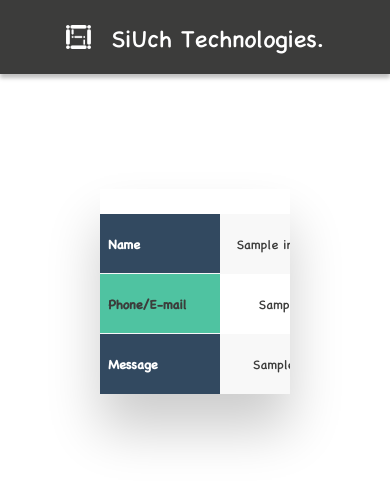
After one commit to uch105/siuch, a Django app: page /admin/inquiry/ in a window 390 px wide. The commit adds this page. Shown: the top 486 px of the page. Run offline with Django 5.2, Linux system fonts and the light colour scheme; a user stored in the database is signed in; tables that the repository leaves empty hold one stand-in row (values such as "Sample post").

Commit message:
Admin inquiry page add

```diff
--- /dev/null
+++ b/main/templates/main/admin-inquiry.html
@@ -0,0 +1,41 @@
+{% extends 'main/admin.html' %}
+
+{% load static %}
+
+{% block title %}
+Admin - Inquiry
+{% endblock %}
+
+{% block link %}
+<link rel="stylesheet" href="{% static 'css/admin.css' %}">
+{% endblock %}
+
+{% block body %}
+
+<div class="container">
+    <div class="inquiry-table">
+        <h2>Inquiry Table</h2>
+        <div class="table-wrapper">
+            <table class="fl-table">
+                <thead>
+                <tr>
+                    <th>Name</th>
+                    <th>Phone/E-mail</th>
+                    <th>Message</th>
+                </tr>
+                </thead>
+                <tbody>
+                {% for inq in inqs %}
+                <tr>
+                    <td>{{ inq.name }}</td>
+                    <td>{{ inq.contact }}</td>
+                    <td>{{ inq.msg|slice:":35"|safe }}...</td>
+                </tr>
+                {% endfor %}
+                <tbody>
+            </table>
+        </div>
+    </div>
+</div>
+
+{% endblock %}
--- /dev/null
+++ b/main/templates/main/admin.html
@@ -0,0 +1,24 @@
+<!DOCTYPE html>
+{% load static %}
+<html lang="en">
+<head>
+    <meta charset="UTF-8">
+    <meta name="viewport" content="width=device-width, initial-scale=1.0">
+    <title>
+        {% block title %}
+        {% endblock %}
+    </title>
+    <link rel="stylesheet" href="{% static 'css/base.css' %}">
+    <link rel="shortcut icon" href="{% static 'images/icons/favicon.ico' %}" type="image/x-icon">
+    <script src="{% static 'js/base.js' %}"></script>
+    {% block link %}
+    {% endblock %}
+</head>
+<body>
+    {% include 'main/nav.html' %}
+
+    {% block body %}
+    {% endblock %}
+
+</body>
+</html>
--- a/main/templates/main/footer.html
+++ b/main/templates/main/footer.html
@@ -15,7 +15,7 @@
             <div style="text-align: center;margin-top: 20px;margin-bottom: 20px;">
                 Phone : <a href="tel:+8801635817747" style="text-decoration: none;color: var(--dark);">+8801841105134</a><br><br>
                 Email : <a href="mailto:tanvirsaklan3660@gmail.com" style="text-decoration: none;color: var(--dark);">siuchtech@gmail.com</a><br><br>
-                Address : 1/2 Dhanmondi, Dhaka - 1205
+                Address : Munsiganj, Dhaka
             </div>
         </div>
     </div>
--- a/main/templates/main/index.html
+++ b/main/templates/main/index.html
@@ -103,8 +103,8 @@ Welcome to SiUch Technologies
     {% csrf_token %}
     <div>Contact Us</div>
     <input type="text" class="inputfield" name="name" placeholder="Your name" required>
-    <input type="email" class="inputfield" name="email" placeholder="Your e-mail/phone">
-    <textarea name="msg" id="" class="textinputfield" placeholder="Ask/Tell anything..."></textarea>
+    <input type="email" class="inputfield" name="email" placeholder="Your e-mail/phone" required>
+    <textarea name="msg" id="" class="textinputfield" placeholder="Ask/Tell anything..." required></textarea>
     <input type="submit" value="Send &#x2197;" class="submit-btn">
 </form>
 {% endblock %}
--- a/main/templates/main/nav.html
+++ b/main/templates/main/nav.html
@@ -4,7 +4,7 @@
         <img src="{% static 'images/icons/siuchw.png' %}" alt="">
         <div class="text">SiUch Technologies.</div>
     </div>
-    <div class="navlinks container">
+    <div class="navlinks container" {% if "/admin/" in request.path %} style="display: none;" {% endif %}>
         <ul>
             <li><a href="{% url 'home' %}" {% if "/home/" in request.path %} class="active"{% endif %}>Home</a></li>
             <li><a href="{% url 'products' %}" {% if "/products/" in request.path %} class="active"{% endif %}>Products</a></li>
--- a/main/urls.py
+++ b/main/urls.py
@@ -17,4 +17,5 @@ else:
         path("products/", views.products, name="products"),
         path("R-and-D/", views.r_d, name="r&d"),
         path("about-us/", views.about, name="about"),
+        path("admin/inquiry/", views.admin_inquiry, name="admin-inquiry"),
     ]+ static(settings.MEDIA_URL,document_root=settings.MEDIA_ROOT)
--- a/main/views.py
+++ b/main/views.py
@@ -1,5 +1,9 @@
 from django.shortcuts import render,redirect
 from django.contrib.auth import login as auth_login
+from django.contrib.auth import authenticate,logout
+from django.contrib.auth.models import User
+from django.contrib.admin.views.decorators import staff_member_required
+from django.contrib.auth.decorators import login_required
 from requests import request
 from django.core.mail import send_mail
 from django.conf import settings
@@ -26,3 +30,11 @@ def r_d(request):
 
 def about(request):
     return render(request, "main/about.html")
+
+@staff_member_required
+def admin_inquiry(request):
+    inqs = Inquiry.objects.all().order_by("-id")
+    context={
+        "inqs":inqs,
+    }
+    return render(request,"main/admin-inquiry.html",context)
--- /dev/null
+++ b/static/css/admin.css
@@ -0,0 +1,125 @@
+/* ============ table of inquiry ============= */
+
+*{
+    box-sizing: border-box;
+    -webkit-box-sizing: border-box;
+    -moz-box-sizing: border-box;
+}
+h2{
+    text-align: center;
+    font-size: 18px;
+    text-transform: uppercase;
+    letter-spacing: 1px;
+    color: white;
+    padding: 30px 0;
+}
+
+/* Table Styles */
+
+.table-wrapper{
+    margin: 10px 70px 70px;
+    box-shadow: 0px 35px 50px rgba( 0, 0, 0, 0.2 );
+}
+
+.fl-table {
+    border-radius: 5px;
+    font-size: 12px;
+    font-weight: normal;
+    border: none;
+    border-collapse: collapse;
+    width: 100%;
+    max-width: 100%;
+    white-space: nowrap;
+    background-color: white;
+}
+
+.fl-table td, .fl-table th {
+    text-align: center;
+    padding: 8px;
+}
+
+.fl-table td {
+    border-right: 1px solid #f8f8f8;
+    font-size: 12px;
+}
+
+.fl-table thead th {
+    color: #3c3c3b;
+    background: #4FC3A1;
+}
+
+
+.fl-table thead th:nth-child(odd) {
+    color: #ffffff;
+    background: #324960;
+}
+
+.fl-table tr:nth-child(even) {
+    background: #F8F8F8;
+}
+
+/* Responsive */
+
+@media (max-width: 767px) {
+    .fl-table {
+        display: block;
+        width: 100%;
+    }
+    .table-wrapper:before{
+        content: "Scroll horizontally >";
+        display: block;
+        text-align: right;
+        font-size: 11px;
+        color: white;
+        padding: 0 0 10px;
+    }
+    .fl-table thead, .fl-table tbody, .fl-table thead th {
+        display: block;
+    }
+    .fl-table thead th:last-child{
+        border-bottom: none;
+    }
+    .fl-table thead {
+        float: left;
+    }
+    .fl-table tbody {
+        width: auto;
+        position: relative;
+        overflow-x: auto;
+    }
+    .fl-table td, .fl-table th {
+        padding: 20px .625em .625em .625em;
+        height: 60px;
+        vertical-align: middle;
+        box-sizing: border-box;
+        overflow-x: hidden;
+        overflow-y: auto;
+        width: 120px;
+        font-size: 13px;
+        text-overflow: ellipsis;
+    }
+    .fl-table thead th {
+        text-align: left;
+        border-bottom: 1px solid #f7f7f9;
+    }
+    .fl-table tbody tr {
+        display: table-cell;
+    }
+    .fl-table tbody tr:nth-child(odd) {
+        background: none;
+    }
+    .fl-table tr:nth-child(even) {
+        background: transparent;
+    }
+    .fl-table tr td:nth-child(odd) {
+        background: #F8F8F8;
+        border-right: 1px solid #E6E4E4;
+    }
+    .fl-table tr td:nth-child(even) {
+        border-right: 1px solid #E6E4E4;
+    }
+    .fl-table tbody td {
+        display: block;
+        text-align: center;
+    }
+}
```
